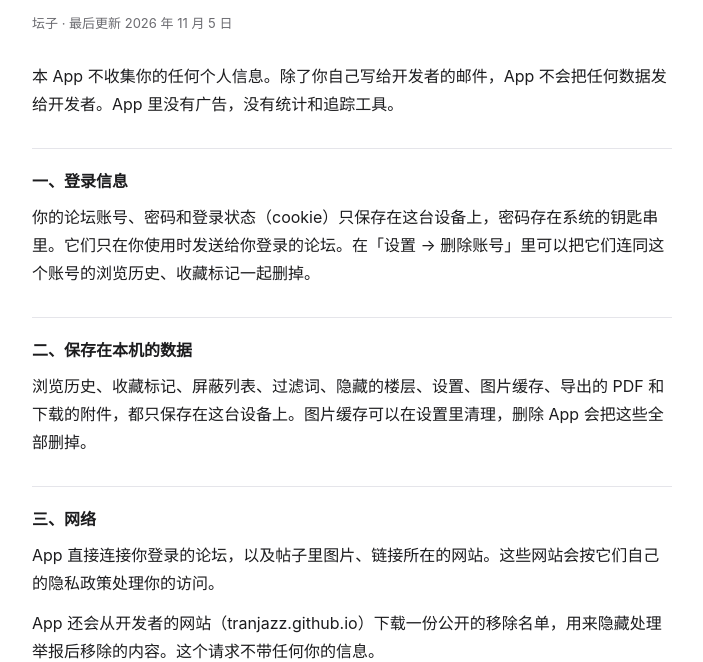
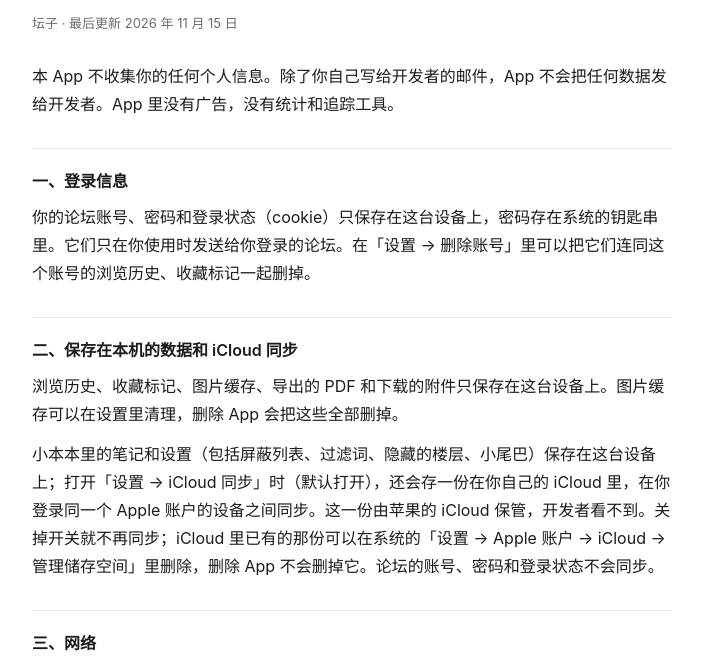
Before and after one commit to tranjazz/tanzi-site, a plain HTML site: page privacy.html in a window 1280 px wide. Shown: the part 72-734 px from the top of the page, without its empty margins (288-991 px from the left). Drawn offline with Linux system fonts and the light colour scheme.

Commit message:
Add files via upload

```diff
--- a/privacy.html
+++ b/privacy.html
@@ -34,18 +34,19 @@
 <body>
 <main>
   <h1>隐私政策</h1>
-  <p class="sub">坛子 · 最后更新 2026 年 11 月 5 日</p>
+  <p class="sub">坛子 · 最后更新 2026 年 11 月 15 日</p>
 
   <p>本 App 不收集你的任何个人信息。除了你自己写给开发者的邮件，App 不会把任何数据发给开发者。App 里没有广告，没有统计和追踪工具。</p>
 
   <h2>一、登录信息</h2>
   <p>你的论坛账号、密码和登录状态（cookie）只保存在这台设备上，密码存在系统的钥匙串里。它们只在你使用时发送给你登录的论坛。在「设置 → 删除账号」里可以把它们连同这个账号的浏览历史、收藏标记一起删掉。</p>
 
-  <h2>二、保存在本机的数据</h2>
-  <p>浏览历史、收藏标记、屏蔽列表、过滤词、隐藏的楼层、设置、图片缓存、导出的 PDF 和下载的附件，都只保存在这台设备上。图片缓存可以在设置里清理，删除 App 会把这些全部删掉。</p>
+  <h2>二、保存在本机的数据和 iCloud 同步</h2>
+  <p>浏览历史、收藏标记、图片缓存、导出的 PDF 和下载的附件只保存在这台设备上。图片缓存可以在设置里清理，删除 App 会把这些全部删掉。</p>
+  <p>小本本里的笔记和设置（包括屏蔽列表、过滤词、隐藏的楼层、小尾巴）保存在这台设备上；打开「设置 → iCloud 同步」时（默认打开），还会存一份在你自己的 iCloud 里，在你登录同一个 Apple 账户的设备之间同步。这一份由苹果的 iCloud 保管，开发者看不到。关掉开关就不再同步；iCloud 里已有的那份可以在系统的「设置 → Apple 账户 → iCloud → 管理储存空间」里删除，删除 App 不会删掉它。论坛的账号、密码和登录状态不会同步。</p>
 
   <h2>三、网络</h2>
-  <p>App 直接连接你登录的论坛，以及帖子里图片、链接所在的网站。这些网站会按它们自己的隐私政策处理你的访问。</p>
+  <p>App 直接连接你登录的论坛，以及帖子里图片、视频、链接所在的网站；帖子里有哔哩哔哩的视频时，会向哔哩哔哩查这个视频的标题和封面。这些网站会按它们自己的隐私政策处理你的访问。</p>
   <p>App 还会从开发者的网站（tranjazz.github.io）下载一份公开的移除名单，用来隐藏处理举报后移除的内容。这个请求不带任何你的信息。</p>
 
   <h2>四、相册</h2>
```
